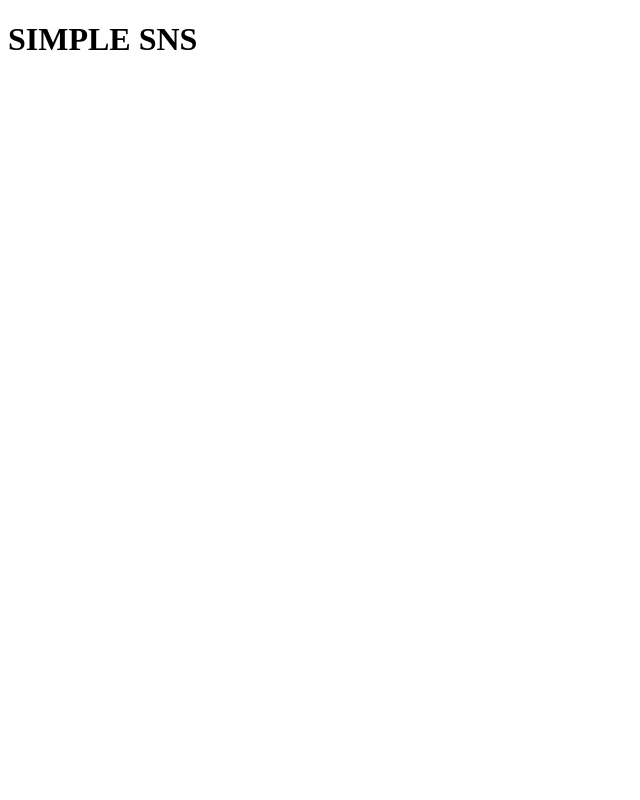
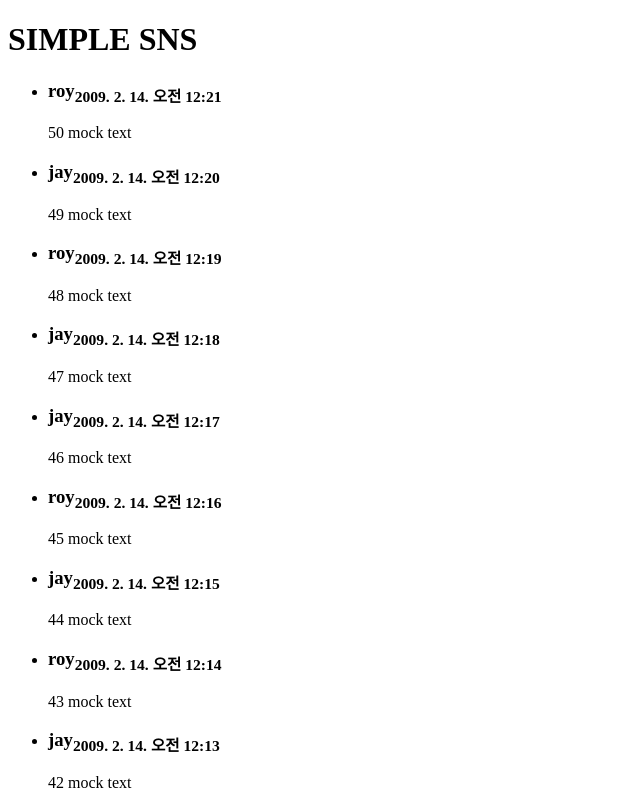
Before and after one commit to donghoonlee94/react-toy, a Next.js app in the folder client/: page / in a window 1280 px wide. Shown: the top 800 px of the page, without its empty margins (0-640 px from the left). Built offline with nearby package versions, Linux system fonts and the light colour scheme.

Commit message:
Add msg list , msg item

```diff
--- /dev/null
+++ b/client/components/MsgItem.js
@@ -0,0 +1,21 @@
+const MsgItem = ({ userId, timestamp, text }) => (
+  <li className="messages__item">
+    <h3>
+      {userId}
+      {''}
+      <sub>
+        {new Date(timestamp).toLocaleString('ko-KR', {
+          year: 'numeric',
+          month: 'numeric',
+          day: 'numeric',
+          hour: '2-digit',
+          minute: '2-digit',
+          hour12: true,
+        })}
+      </sub>
+    </h3>
+    {text}
+  </li>
+);
+
+export default MsgItem;
--- /dev/null
+++ b/client/components/MsgList.js
@@ -0,0 +1,32 @@
+import MsgItem from './MsgItem';
+
+const userIds = ['roy', 'jay'];
+const getRandomUserId = () => userIds[Math.round(Math.random())];
+
+const msgs = Array(50)
+  .fill(0)
+  .map((_, idx) => ({
+    id: idx + 1,
+    userId: getRandomUserId(),
+    timestamp: 1234567890123 + (50 - idx) * 1000 * 60,
+    text: `${50 - idx} mock text`,
+  }));
+
+// [
+//   {
+//     id: 1,
+//     userId: getRandomUserId(),
+//     timestamp: 1234567890123,
+//     text: '1 mock text'
+//   },
+// ]
+
+const MsgList = () => (
+  <ul className="messages">
+    {msgs.map((x) => (
+      <MsgItem key={x.id} {...x} />
+    ))}
+  </ul>
+);
+
+export default MsgList;
--- a/client/pages/index.js
+++ b/client/pages/index.js
@@ -1,6 +1,9 @@
+import MsgList from '../components/MsgList';
+
 const Home = () => (
   <>
     <h1>SIMPLE SNS</h1>
+    <MsgList />
   </>
 );
 
```
